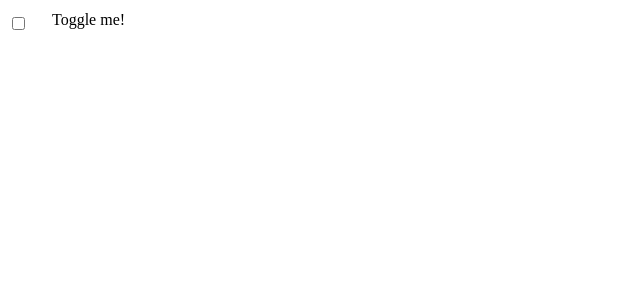
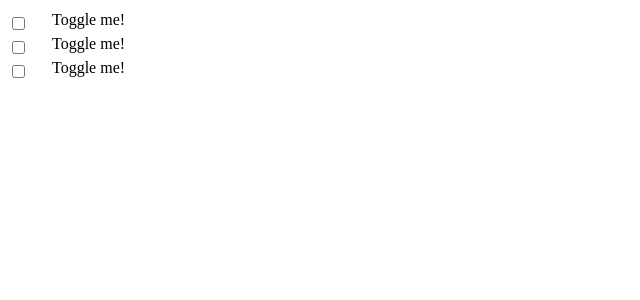
Before and after one commit to Amir-Asgari/irannara, an Angular app: page / in a window 1280 px wide. Shown: the top 300 px of the page, without its empty margins (0-640 px from the left). Built offline with nearby package versions, Linux system fonts and the light colour scheme.

Commit message:
app -- add 3 button

```diff
--- a/src/app/app.component.html
+++ b/src/app/app.component.html
@@ -1 +1,5 @@
-<mat-slide-toggle>Toggle me!</mat-slide-toggle>
+<div style="display: flex; flex-direction: column;">
+  <mat-slide-toggle>Toggle me!</mat-slide-toggle>
+  <mat-slide-toggle>Toggle me!</mat-slide-toggle>
+  <mat-slide-toggle>Toggle me!</mat-slide-toggle>
+</div>
```
